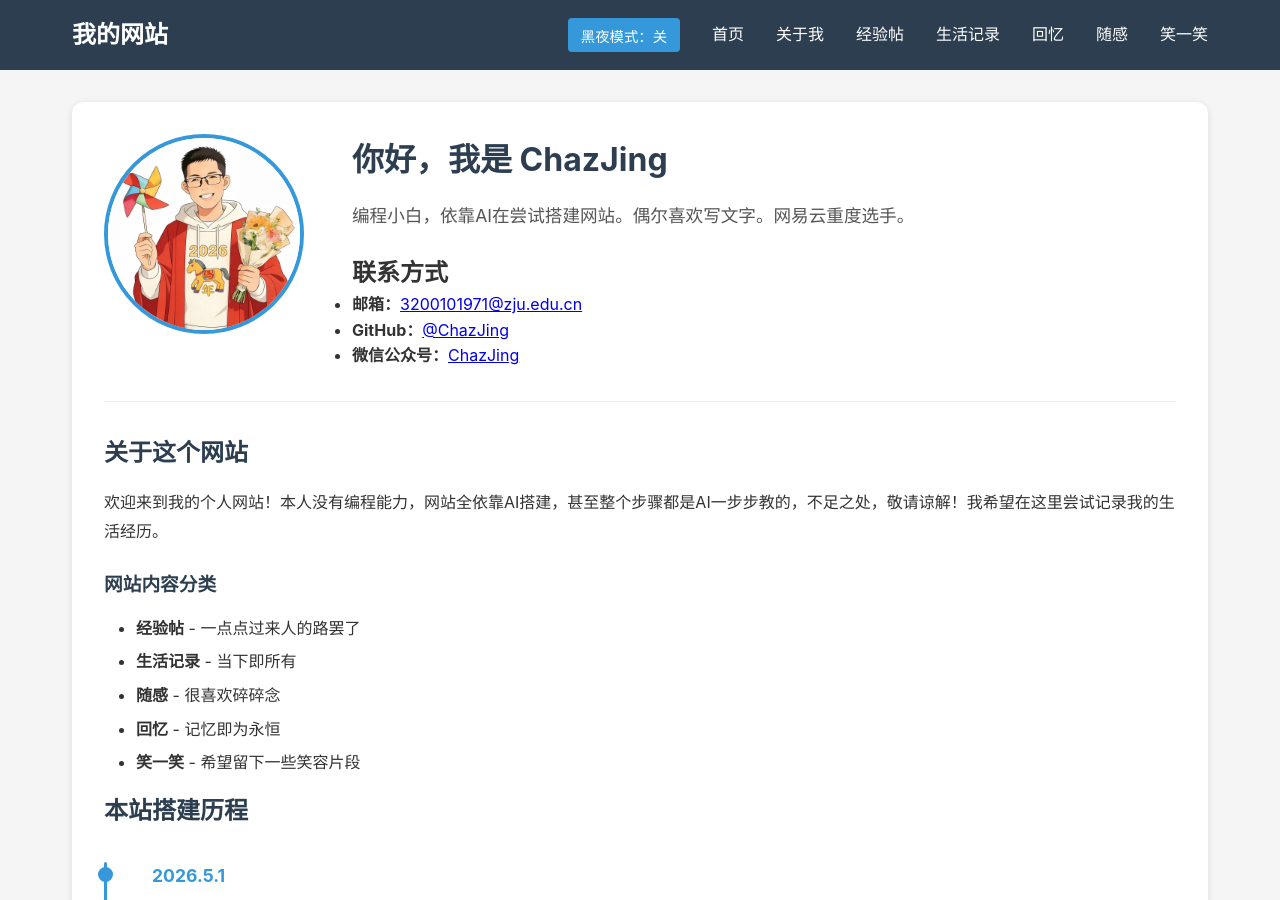
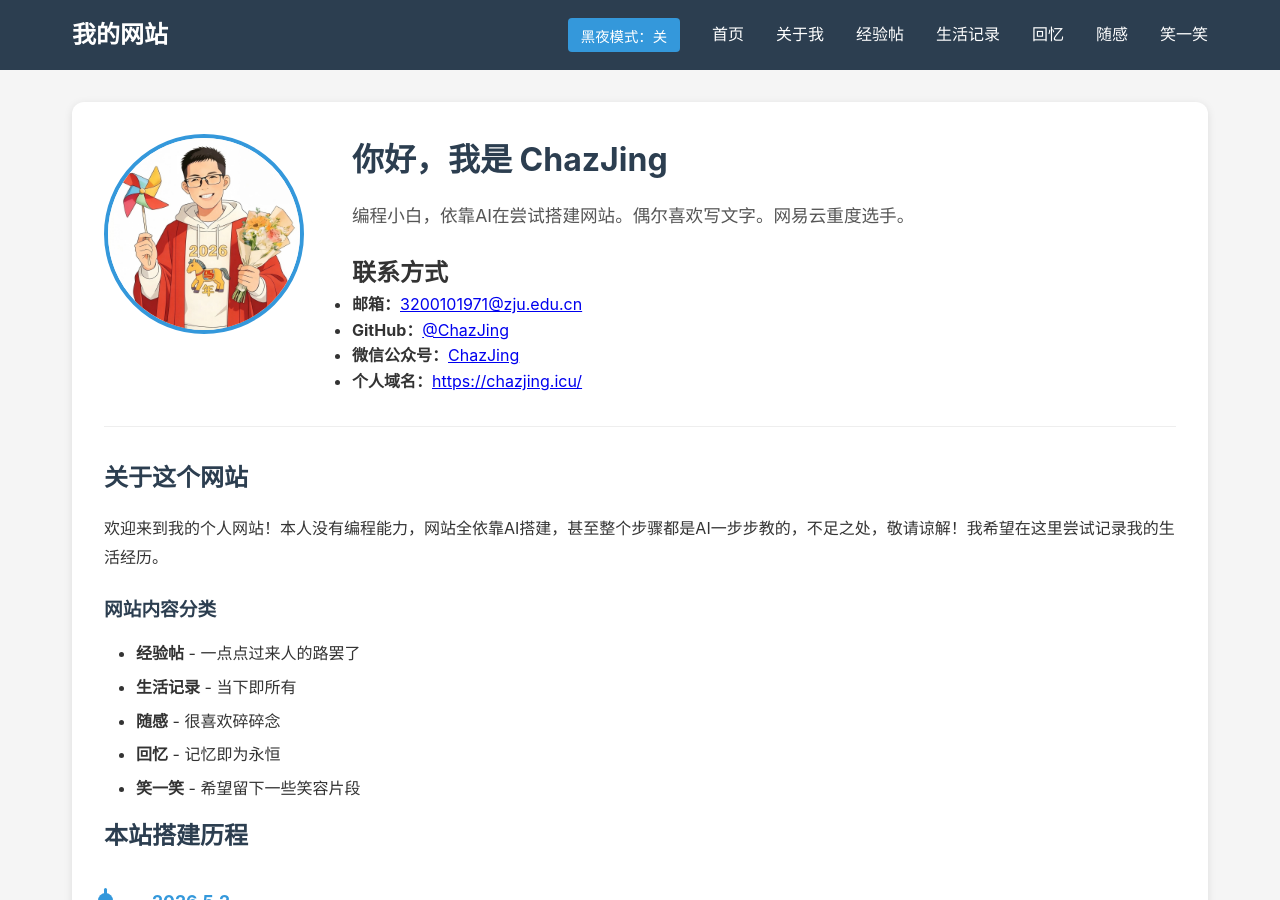
Before and after one commit to ChazJing/ChazJing.github.io, a Jekyll site: the page built from about.md, in a window 1280 px wide and 900 px high. Built offline with Jekyll 4.4.1, drawn with Linux system fonts in a browser that asks for light colours; some of the changed text lies outside the part shown.

Commit message:
Add files via upload

```diff
--- a/about.md
+++ b/about.md
@@ -16,9 +16,10 @@
             <div class="contact-info">
                 <h2>联系方式</h2>
                 <ul>
-                    <li><strong>邮箱：</strong><a href="3200101971@zju.edu.cn">3200101971@zju.edu.cn</a></li>
+                    <li><strong>邮箱：</strong><a href="mailto:3200101971@zju.edu.cn">3200101971@zju.edu.cn</a></li>
                     <li><strong>GitHub：</strong><a href="https://github.com/{{ site.github_username }}" target="_blank">@{{ site.github_username }}</a></li>
                     <li><strong>微信公众号：</strong><a href="#">ChazJing</a></li>
+                    <li><strong>个人域名：</strong><a href="https://chazjing.icu/" target="_blank">https://chazjing.icu/</a></li>
                 </ul>
             </div>
         </div>
@@ -40,18 +41,27 @@
         <h2>本站搭建历程</h2>
         <div class="timeline">
             <div class="timeline-item">
+                <div class="timeline-date">2026.5.2</div>
+                <div class="timeline-content">
+                    <h3>域名申请</h3>
+                    <ul>
+                        <li>成功申请个人域名 https://chazjing.icu/</li>
+                    </ul>
+                </div>
+            </div>
+            <div class="timeline-item">
                 <div class="timeline-date">2026.5.1</div>
                 <div class="timeline-content">
+                    <h3>开天辟地</h3>
                     <ul>
-                        <li>开天辟地！</li>
                         <li>创建 GitHub 仓库，设置域名</li>
-                        <li>搭建网站整体框架</li>
+                        <li>搭建网站整体框架（使用 Jekyll）</li>
                         <li>上传网站并公开访问</li>
                         <li>创建网站栏目：首页、关于我、经验帖、生活记录、回忆、随感、笑一笑</li>
                         <li>设置标签和分类超链接跳转</li>
-                        <li>添加黑夜模式功能</li>
+                        <li>添加黑夜模式功能（支持 localStorage 保存设置）</li>
                         <li>完善 Markdown 文章样式</li>
-                        <li>添加对手机页面的适配</li>
+                        <li>完成移动端适配（汉堡菜单）</li>
                     </ul>
                 </div>
             </div>
```
